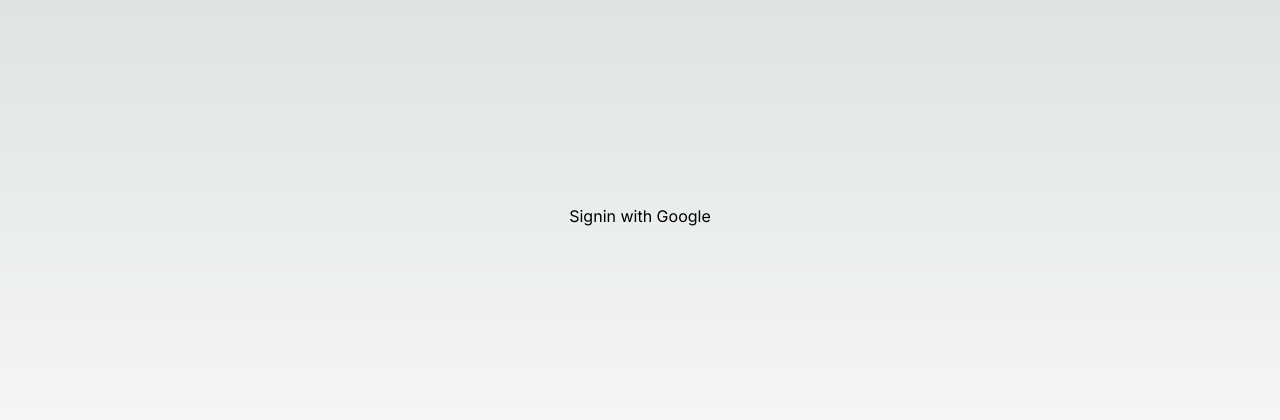
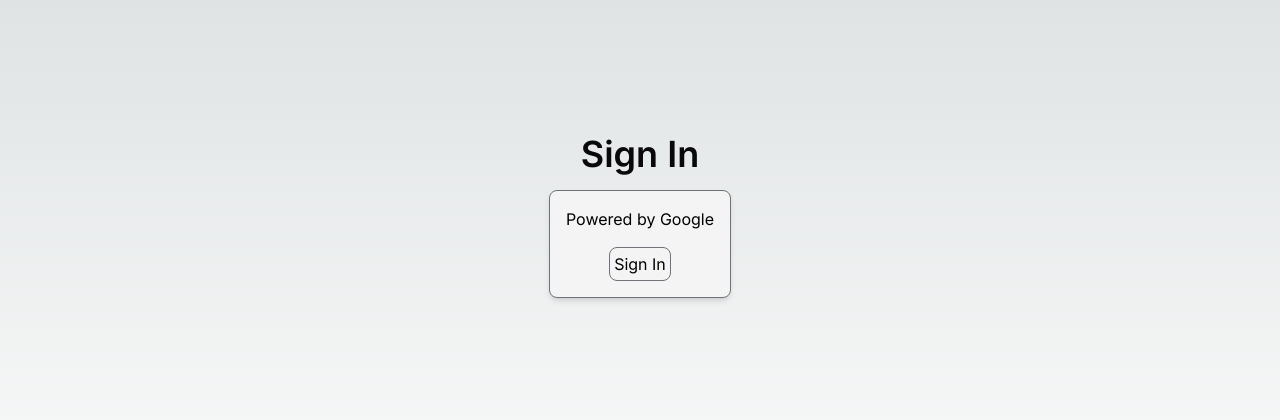
Before and after one commit to ColdWeatherBoyy/fiorelli-guitars, a Next.js app: page /admin/signin in a window 1280 px wide. Shown: the part 184-604 px from the top of the page. Built offline with nearby package versions, Linux system fonts and the light colour scheme; no server answers; a web font is replaced by a local one.

Commit message:
moves oauth detection to middleware

```diff
--- a/app/(admin)/admin/signin/page.tsx
+++ b/app/(admin)/admin/signin/page.tsx
@@ -2,13 +2,25 @@
 
 export default function SignIn() {
 	return (
+		<div className="w-full flex flex-col items-center justify-start gap-4">
+			<div className="text-4xl font-semibold text-zinc-950">Sign In</div>
+			<div className="flex justify-evenly w-full">
 				<form
 					action={async () => {
 						"use server";
 						await signIn("google");
 					}}
+					className="flex flex-col gap-4 items-center justify-center border border-zinc-500 p-4 bg-zinc-100 rounded-lg shadow-md"
 				>
-			<button type="submit">Signin with Google</button>
+					<label>Powered by Google</label>
+					<button
+						type="submit"
+						className="border border-zinc-500 p-1 bg-zinc-100 rounded-lg"
+					>
+						Sign In
+					</button>
 				</form>
+			</div>
+		</div>
 	);
 }
--- a/app/(admin)/layout.tsx
+++ b/app/(admin)/layout.tsx
@@ -1,13 +1,10 @@
-import { auth } from "@/auth";
 import "../style/globals.css";
 import AdminWrapper from "./components/AdminWrapper";
-import SignIn from "./admin/signin/page";
 
 export default async function Layout({
 	children,
 }: Readonly<{
 	children: React.ReactNode;
 }>) {
-	const session = await auth();
-	return <AdminWrapper>{!session ? <SignIn /> : children}</AdminWrapper>;
+	return <AdminWrapper>{children}</AdminWrapper>;
 }
```
Also changed, not shown: middleware.ts (+35 -10 lines). Lines whose indentation alone changed are shown as unchanged.
